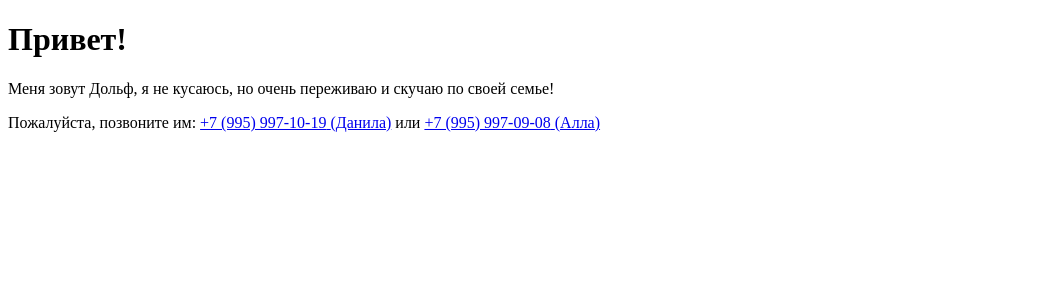
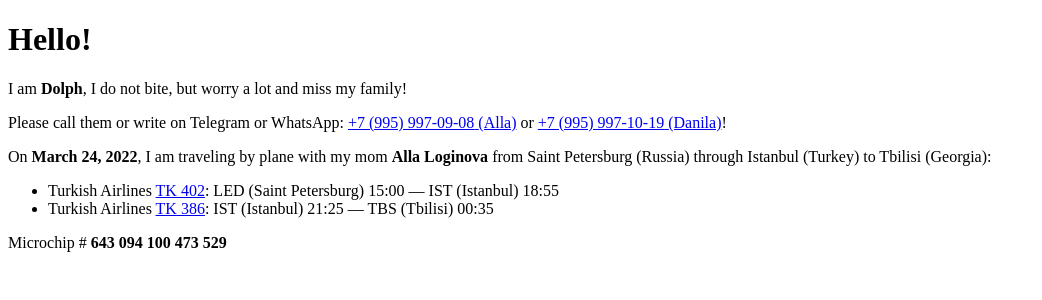
Before and after one commit to loginov-rocks/loginov-rocks, a React app in the folder web-app/: page /1/dolph in a window 1280 px wide. Shown: the top 300 px of the page, without its empty margins (0-1042 px from the left). Built offline with nearby package versions, Linux system fonts and the light colour scheme.

Commit message:
Web App: update Home and Dolph pages

```diff
--- a/web-app/src/Components/Dolph/Dolph.tsx
+++ b/web-app/src/Components/Dolph/Dolph.tsx
@@ -4,16 +4,51 @@ import { PhoneLink } from 'Components/PhoneLink/PhoneLink';
 
 export const Dolph: React.FunctionComponent = () => (
   <>
-    <h1>Привет!</h1>
-    <p>Меня зовут Дольф, я не кусаюсь, но очень переживаю и скучаю по своей семье!</p>
+    <h1>Hello!</h1>
     <p>
-      Пожалуйста, позвоните им:
+      I am
       {' '}
-      <PhoneLink first="7 (9" fourth="0-19" second="95) 9" third="97-1" title="(Данила)" />
+      <strong>Dolph</strong>
+      , I do not bite, but worry a lot and miss my family!
+    </p>
+    <p>
+      Please call them or write on Telegram or WhatsApp:
       {' '}
-      или
+      <PhoneLink first="7 (9" fourth="9-08" second="95) 9" third="97-0" title="(Alla)" />
       {' '}
-      <PhoneLink first="7 (9" fourth="9-08" second="95) 9" third="97-0" title="(Алла)" />
+      or
+      {' '}
+      <PhoneLink first="7 (9" fourth="0-19" second="95) 9" third="97-1" title="(Danila)" />
+      !
+    </p>
+    <p>
+      On
+      {' '}
+      <strong>March 24, 2022</strong>
+      , I am traveling by plane with my mom
+      {' '}
+      <strong>Alla Loginova</strong>
+      {' '}
+      from Saint Petersburg (Russia) through Istanbul (Turkey) to Tbilisi (Georgia):
+    </p>
+    <ul>
+      <li>
+        Turkish Airlines
+        {' '}
+        <a href="https://www.flightradar24.com/data/flights/tk402" rel="noreferrer" target="_blank">TK 402</a>
+        : LED (Saint Petersburg) 15:00 &mdash; IST (Istanbul) 18:55
+      </li>
+      <li>
+        Turkish Airlines
+        {' '}
+        <a href="https://www.flightradar24.com/data/flights/tk386" rel="noreferrer" target="_blank">TK 386</a>
+        : IST (Istanbul) 21:25 &mdash; TBS (Tbilisi) 00:35
+      </li>
+    </ul>
+    <p>
+      Microchip #
+      {' '}
+      <strong>643&nbsp;094&nbsp;100&nbsp;473&nbsp;529</strong>
     </p>
   </>
 );
--- a/web-app/src/Components/Home/Home.tsx
+++ b/web-app/src/Components/Home/Home.tsx
@@ -25,8 +25,13 @@ export const Home: React.FunctionComponent<Props> = ({ data }: Props) => {
 
   return (
     <>
-      <h1>Hi</h1>
-      <p>I am Danila, nice to meet you!</p>
+      <h1>Hello!</h1>
+      <p>
+        I am
+        {' '}
+        <strong>Danila</strong>
+        , nice to e-meet you!
+      </p>
       <>
         <h2>Social Presence</h2>
         <SocialPresence items={data.socialPresenceItems} />
--- a/web-app/src/Data/Home.json
+++ b/web-app/src/Data/Home.json
@@ -22,7 +22,9 @@
       "NodeMCU-Arduino-PlatformIO",
       "loginov-rocks",
       "Node-AWS-App",
-      "Cordova-Bluetooth-Terminal"
+      "Cordova-Bluetooth-Terminal",
+      "AWS-IoT-GSM-Modem",
+      "Build-Lambda-in-Docker"
     ]
   },
   "socialPresenceItems": [
@@ -58,6 +60,18 @@
     {
       "title": "npm",
       "url": "https://www.npmjs.com/~loginov-rocks"
+    },
+    {
+      "title": "Stack Overflow",
+      "url": "https://stackoverflow.com/users/5021580/danila-loginov"
+    },
+    {
+      "title": "vk",
+      "url": "https://vk.com/danilaloginov"
+    },
+    {
+      "title": "YouTube",
+      "url": "https://www.youtube.com/c/DanilaLoginov"
     }
   ]
 }
```
